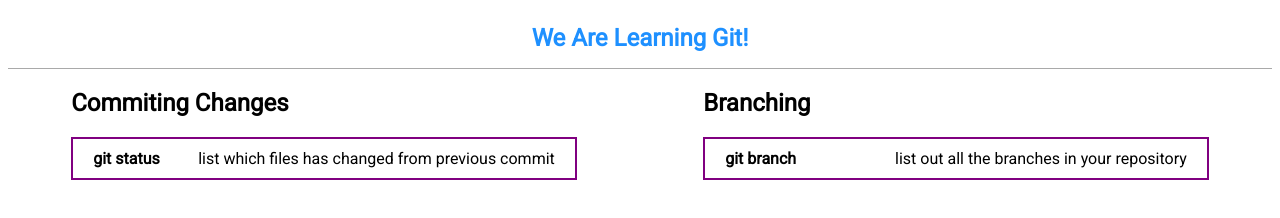
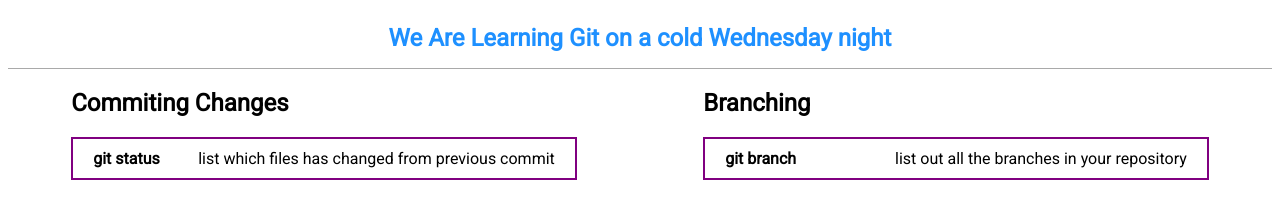
Before and after one commit to kneums13/git_branching_activity, a plain HTML site: page index.html in a window 1280 px wide. Drawn offline with Linux system fonts and the light colour scheme.

Commit message:
changed nav h1 text

```diff
--- a/index.html
+++ b/index.html
@@ -9,7 +9,7 @@
 
     <body>
         <nav>
-            <h1>We Are Learning Git!</h1>
+            <h1>We Are Learning Git on a cold Wednesday night</h1>
         </nav>
         <div class="command-row">
             <div class="command-column">
```
